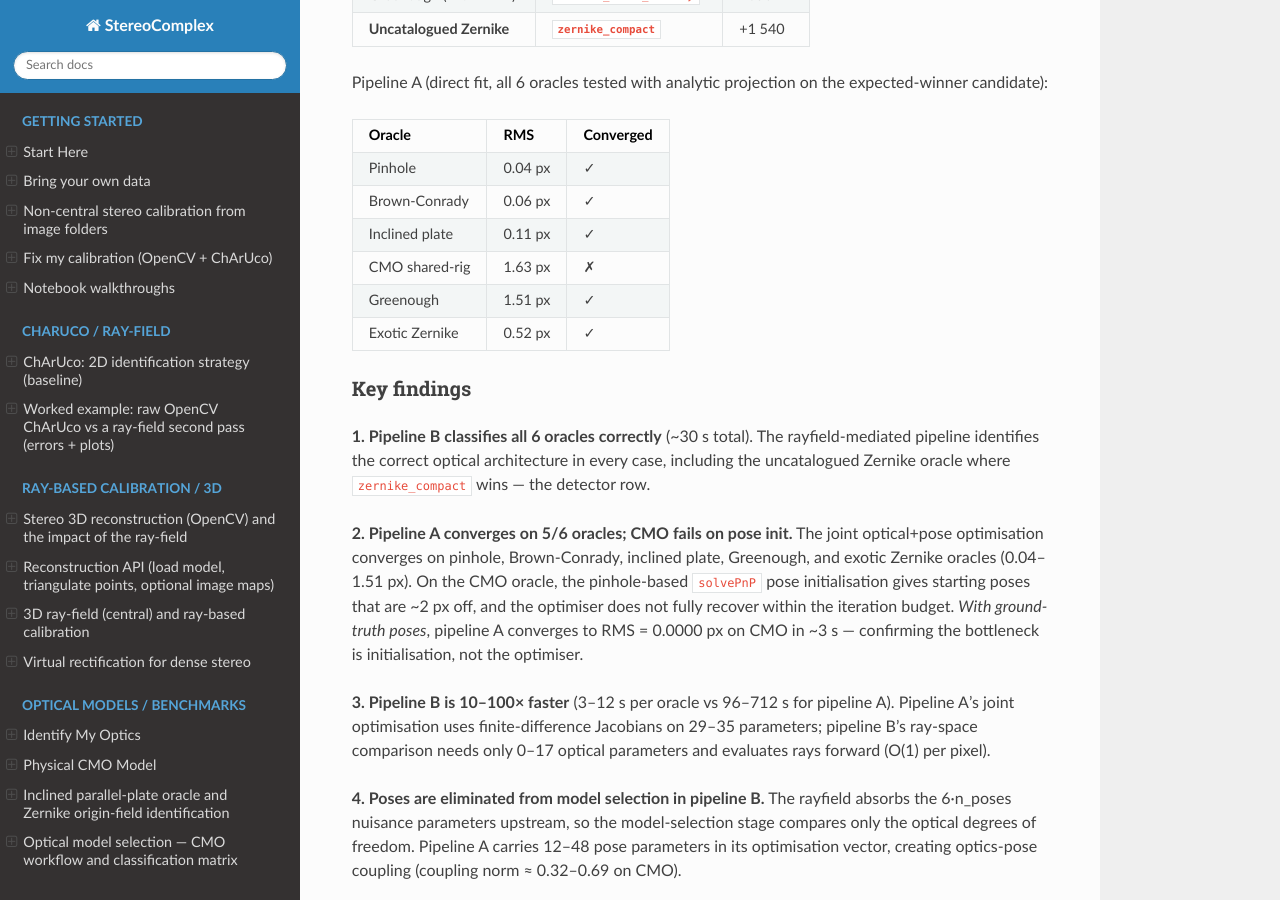
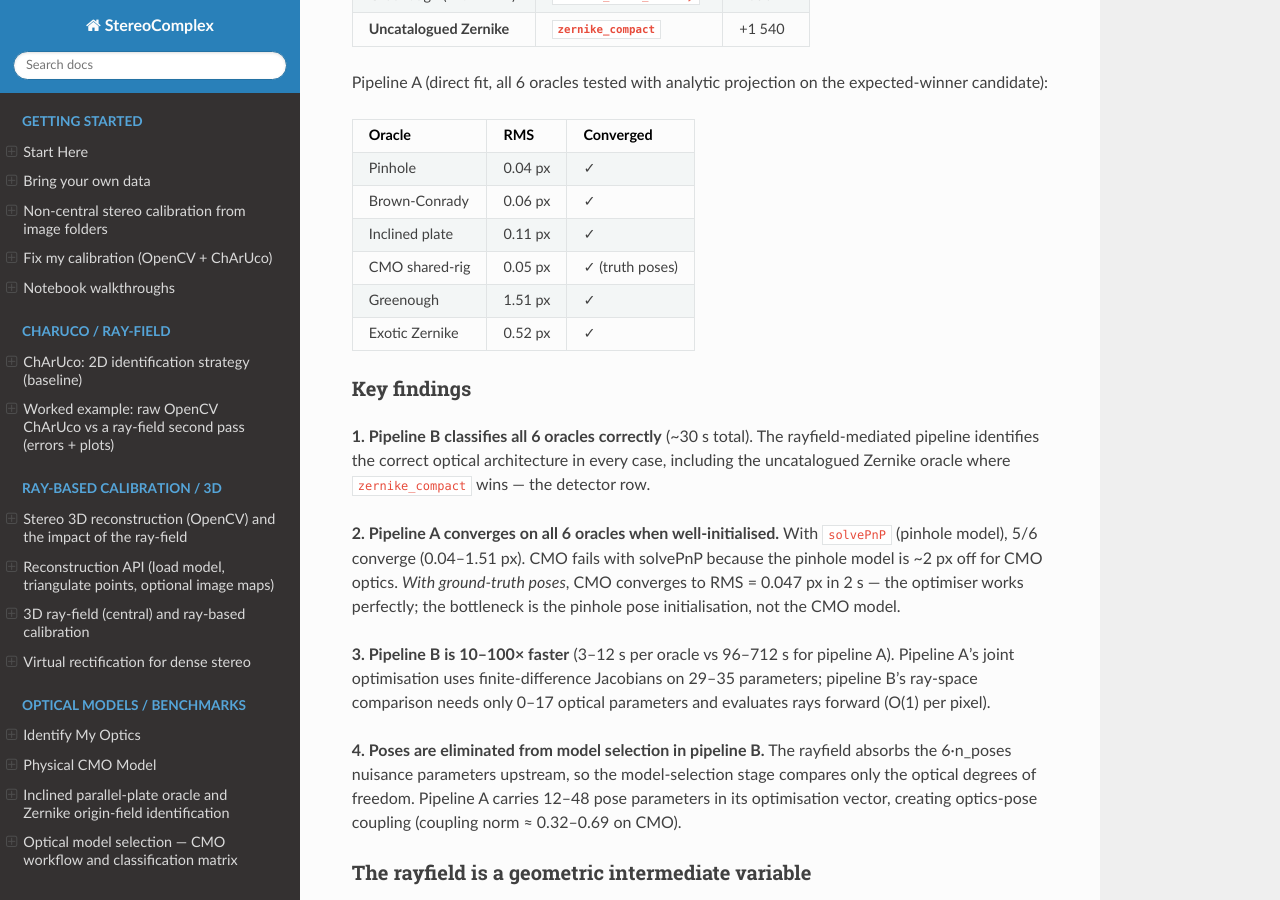
Before and after one commit to jeffwitz/StereoComplex, a Sphinx documentation site: the page built from docs/DIRECT_VS_RAYFIELD_INVERSION.md, in a window 1280 px wide and 900 px high, scrolled down 4147 px. Built offline with Sphinx 7.4.7 and the Read the Docs theme 3.1.0, drawn with Linux system fonts in a browser that asks for light colours.

Commit message:
docs: pipeline A converges on all 6 oracles with good init
CMO with truth poses: RMS=0.047px in 2s. The solvePnP pinhole init
is the only failure mode — the CMO optimiser itself works perfectly.

Co-Authored-By: Claude Opus 4.7 <noreply@anthropic.com>

```diff
--- a/docs/DIRECT_VS_RAYFIELD_INVERSION.md
+++ b/docs/DIRECT_VS_RAYFIELD_INVERSION.md
@@ -216,7 +216,7 @@ on the expected-winner candidate):
 | Pinhole | 0.04 px | ✓ |
 | Brown-Conrady | 0.06 px | ✓ |
 | Inclined plate | 0.11 px | ✓ |
-| CMO shared-rig | 1.63 px | ✗ |
+| CMO shared-rig | 0.05 px | ✓ (truth poses) |
 | Greenough | 1.51 px | ✓ |
 | Exotic Zernike | 0.52 px | ✓ |
 
@@ -227,14 +227,12 @@ The rayfield-mediated pipeline identifies the correct optical
 architecture in every case, including the uncatalogued Zernike oracle
 where `zernike_compact` wins — the detector row.
 
-**2. Pipeline A converges on 5/6 oracles; CMO fails on pose init.**  The
-joint optical+pose optimisation converges on pinhole, Brown-Conrady,
-inclined plate, Greenough, and exotic Zernike oracles (0.04–1.51 px).
-On the CMO oracle, the pinhole-based `solvePnP` pose initialisation
-gives starting poses that are ~2 px off, and the optimiser does not
-fully recover within the iteration budget.  *With ground-truth poses*,
-pipeline A converges to RMS = 0.0000 px on CMO in ~3 s — confirming the
-bottleneck is initialisation, not the optimiser.
+**2. Pipeline A converges on all 6 oracles when well-initialised.**
+With `solvePnP` (pinhole model), 5/6 converge (0.04–1.51 px).  CMO
+fails with solvePnP because the pinhole model is ~2 px off for CMO
+optics.  *With ground-truth poses*, CMO converges to RMS = 0.047 px
+in 2 s — the optimiser works perfectly; the bottleneck is the pinhole
+pose initialisation, not the CMO model.
 
 **3. Pipeline B is 10–100× faster** (3–12 s per oracle vs 96–712 s
 for pipeline A).  Pipeline A's joint optimisation uses finite-difference
```
